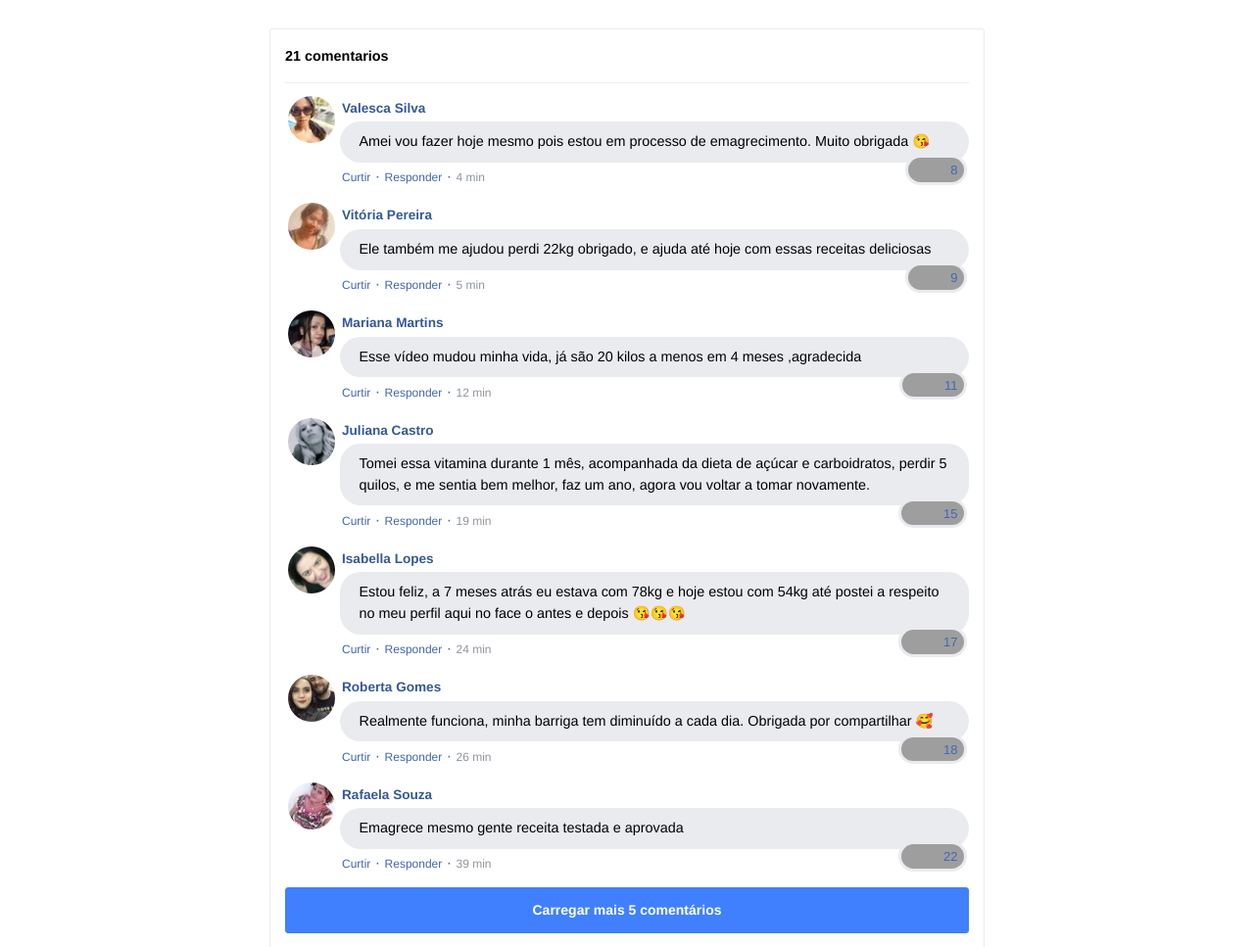
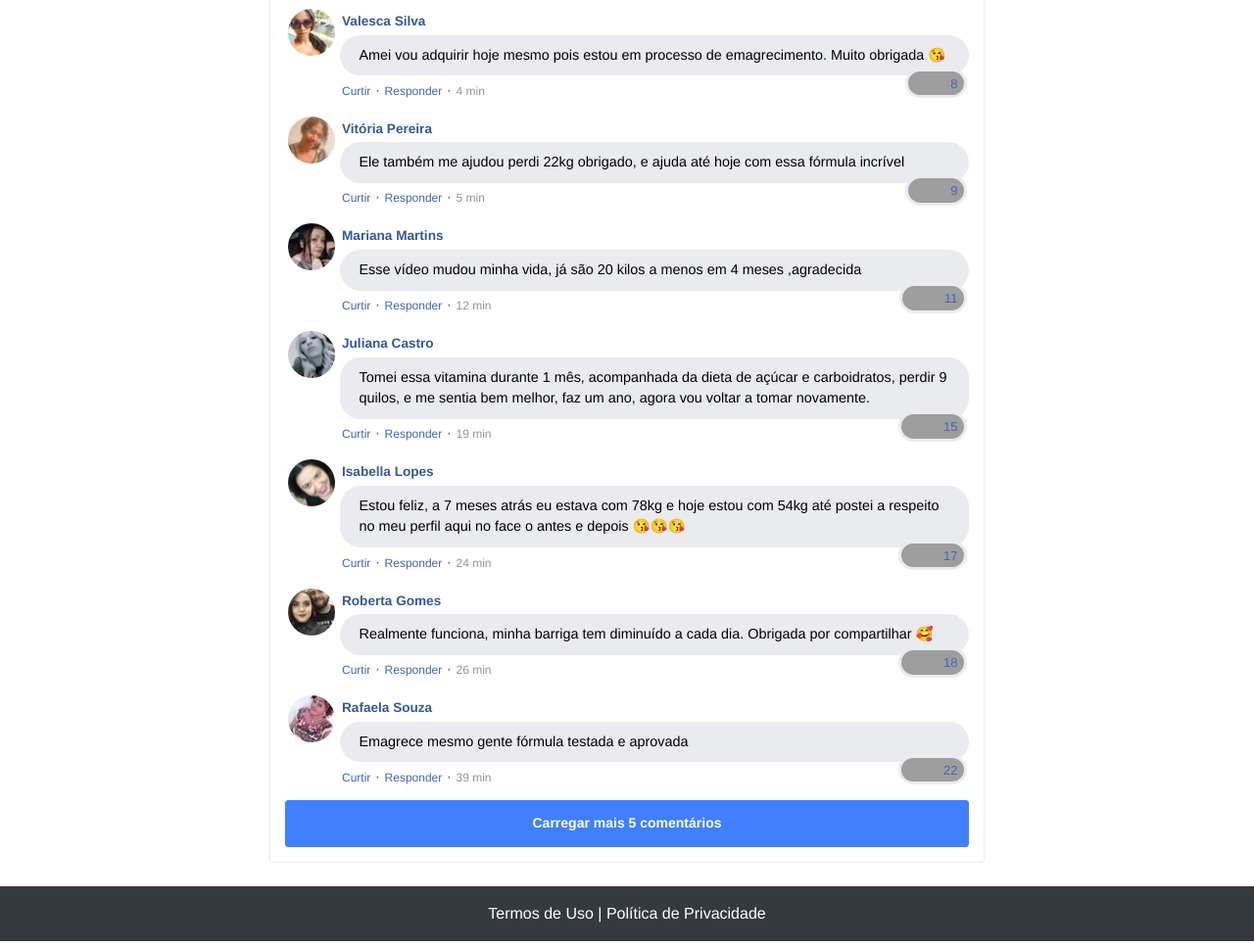
Before and after one commit to GrowthXd/Protocolo-Zero-Barriga, a plain HTML site: page index.html in a window 1280 px wide. Shown: the part 669-1636 px from the top of the page at 98% size. Drawn offline with nearby package versions, Linux system fonts and the light colour scheme; grey boxes are pictures that could not be loaded; a script that the page names is missing.

Commit message:
Add files via upload

```diff
--- a/index.html
+++ b/index.html
@@ -13,7 +13,7 @@
     <link rel="stylesheet" href="./assets/css/com.css">
 
     <!-- Título da Página -->
-    <title>Protocolo Zero Barriga</title>
+    <title>Queima Total</title>
 
     <style type="text/css">
       header {
@@ -59,7 +59,7 @@
             <h3 class="my-4"><b>6 ingredientes Simples Que Fazem O Corpo Queimar Até 13Kg Em 30 Dias</b></h3>
 
             <!-- VSL -->
-            <div id="vid_653ea9f567a28d0008193d73" style="position:relative;width:100%;padding: 56.25% 0 0;"><img id="thumb_653ea9f567a28d0008193d73" src="https://images.converteai.net/7fb167fd-4a69-478c-839c-e239ec7804f5/players/653ea9f567a28d0008193d73/thumbnail.jpg" style="position:absolute;top:0;left:0;width:100%;height:100%;object-fit:cover;display:block;"><div id="backdrop_653ea9f567a28d0008193d73" style="position:absolute;top:0;width:100%;height:100%;-webkit-backdrop-filter:blur(5px);backdrop-filter:blur(5px);"></div></div><script type="text/javascript" id="scr_653ea9f567a28d0008193d73">var s=document.createElement("script");s.src="https://scripts.converteai.net/7fb167fd-4a69-478c-839c-e239ec7804f5/players/653ea9f567a28d0008193d73/player.js",s.async=!0,document.head.appendChild(s);</script>
+            <iframe width="560" height="315" src="https://www.youtube-nocookie.com/embed/YV334PlnuRM?si=IM4g8P-46pv_YjjV&amp;controls=0" title="YouTube video player" frameborder="0" allow="accelerometer; autoplay; clipboard-write; encrypted-media; gyroscope; picture-in-picture; web-share" allowfullscreen></iframe>
 
             <!-- Botão 1 -->
             <div id="cta1" class="mt-4 d-none">
@@ -94,7 +94,7 @@
                       </td>
                     </tr>
                     <tr>
-                      <td class="fb-comments-comment-text">Amei vou fazer hoje mesmo pois estou em processo de emagrecimento. Muito obrigada 😘</td>
+                      <td class="fb-comments-comment-text">Amei vou adquirir hoje mesmo pois estou em processo de emagrecimento. Muito obrigada 😘</td>
                     </tr>
                     <tr>
                       <td class="fb-comments-comment-actions">
@@ -123,7 +123,7 @@
                       </td>
                     </tr>
                     <tr>
-                      <td class="fb-comments-comment-text">Ele também me ajudou perdi 22kg obrigado, e ajuda até hoje com essas receitas deliciosas</td>
+                      <td class="fb-comments-comment-text">Ele também me ajudou perdi 22kg obrigado, e ajuda até hoje com essa fórmula incrível</td>
                     </tr>
                     <tr>
                       <td class="fb-comments-comment-actions">
@@ -181,7 +181,7 @@
                       </td>
                     </tr>
                     <tr>
-                      <td class="fb-comments-comment-text">Tomei essa vitamina durante 1 mês, acompanhada da dieta de açúcar e carboidratos, perdir 5 quilos, e me sentia bem melhor, faz um ano, agora vou voltar a tomar novamente.</td>
+                      <td class="fb-comments-comment-text">Tomei essa vitamina durante 1 mês, acompanhada da dieta de açúcar e carboidratos, perdir 9 quilos, e me sentia bem melhor, faz um ano, agora vou voltar a tomar novamente.</td>
                     </tr>
                     <tr>
                       <td class="fb-comments-comment-actions">
@@ -269,7 +269,7 @@
                       </td>
                     </tr>
                     <tr>
-                      <td class="fb-comments-comment-text">Emagrece mesmo gente receita testada e aprovada</td>
+                      <td class="fb-comments-comment-text">Emagrece mesmo gente fórmula testada e aprovada</td>
                     </tr>
                     <tr>
                       <td class="fb-comments-comment-actions">
@@ -455,7 +455,7 @@
     </footer>
 
     <script type="text/javascript">
-      setTimeout(() => {document.getElementById("cta1").classList.remove("d-none"); document.getElementById("cta2").classList.remove("d-none")}, 1680000); // temporização da Call to Action (em milissegundos)
+      setTimeout(() => {document.getElementById("cta1").classList.remove("d-none"); document.getElementById("cta2").classList.remove("d-none")}, 1080000); // temporização da Call to Action (em milissegundos)
     </script>
 
     <script src="https://code.jquery.com/jquery-3.3.1.slim.min.js" integrity="sha384-q8i/X+965DzO0rT7abK41JStQIAqVgRVzpbzo5smXKp4YfRvH+8abtTE1Pi6jizo" crossorigin="anonymous"></script>
```
Also changed, not shown: assets/img/bg.png (added), ps/bg.png (added).
